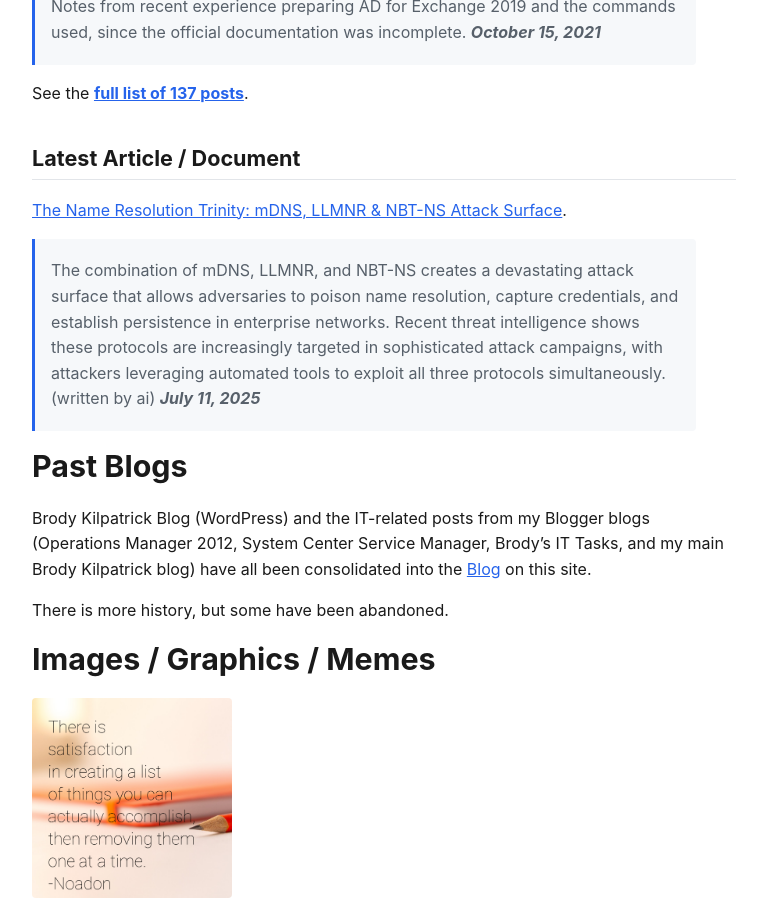
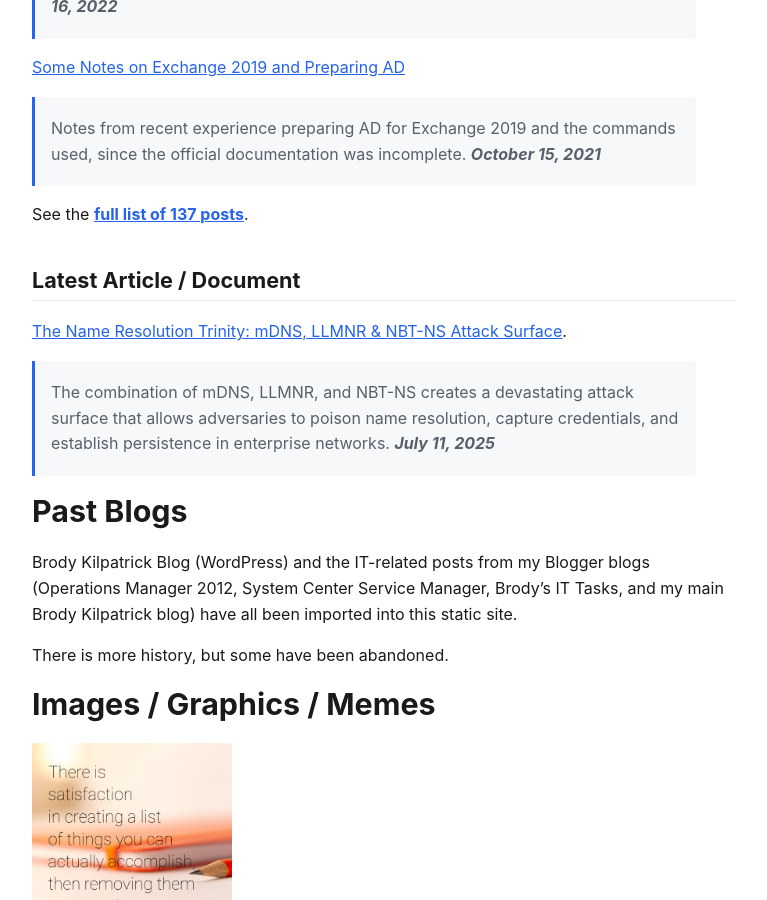
Before and after one commit to LoneStarCoder/lonestarcoder.github.io, a Jekyll site: the page built from index.md, in a window 1280 px wide and 900 px high, scrolled down 1611 px. Shown: the whole window, without its empty margins (256-1023 px from the left). Built offline with Jekyll 4.4.1, drawn with Linux system fonts in a browser that asks for light colours; our own code applies the rules of GitHub Pages for plain Markdown files; some of the changed text lies outside the part shown.

```diff
--- a/index.md
+++ b/index.md
@@ -5,7 +5,7 @@ permalink: /
 # Brody Kilpatrick
 Senior Architect - IT Security and Compliance at TPC Group. Houston, Texas.
 
-My name is Brody Kilpatrick, my Github profile is Lone Star Coder (https://github.com/LoneStarCoder). I am currently employed as Senior Architect - Security and Compliance. I have historically performed various levels of sysadmin, application, and automation work. This website contains many years of my blog posts consolidated into a single site. For any blog post that was either written or aided by AI, I add a comment or disclaimer.
+My name is Brody Kilpatrick, my Github profile is Lone Star Coder (https://github.com/LoneStarCoder). I am currently employed as Senior Architect - Security and Compliance. I have historically performed tasks mostly related to identity, architecture, server administration, firewalls, and process.
 
 Read more about my background and full work history on the **[About page](https://lonestarcoder.github.io/about)**.
 
@@ -38,11 +42,11 @@ See the **[full list of 137 posts](https://lonestarcoder.github.io/blog/home)**.
 
 ## Latest Article / Document
 [The Name Resolution Trinity: mDNS, LLMNR & NBT-NS Attack Surface](https://lonestarcoder.github.io/articles/mDNS_LLMNR_NBT-NS_AttackSurface).
-> The combination of mDNS, LLMNR, and NBT-NS creates a devastating attack surface that allows adversaries to poison name resolution, capture credentials, and establish persistence in enterprise networks. Recent threat intelligence shows these protocols are increasingly targeted in sophisticated attack campaigns, with attackers leveraging automated tools to exploit all three protocols simultaneously. (written by ai)
+> The combination of mDNS, LLMNR, and NBT-NS creates a devastating attack surface that allows adversaries to poison name resolution, capture credentials, and establish persistence in enterprise networks.
 > ***July 11, 2025***
 
 # Past Blogs
-Brody Kilpatrick Blog (WordPress) and the IT-related posts from my Blogger blogs (Operations Manager 2012, System Center Service Manager, Brody's IT Tasks, and my main Brody Kilpatrick blog) have all been consolidated into the [Blog](https://lonestarcoder.github.io/blog/home) on this site.
+Brody Kilpatrick Blog (WordPress) and the IT-related posts from my Blogger blogs (Operations Manager 2012, System Center Service Manager, Brody's IT Tasks, and my main Brody Kilpatrick blog) have all been imported into this static site.
 
 There is more history, but some have been abandoned.
 
```
Also changed, not shown: other parts of index.md (+4 -0 lines).
